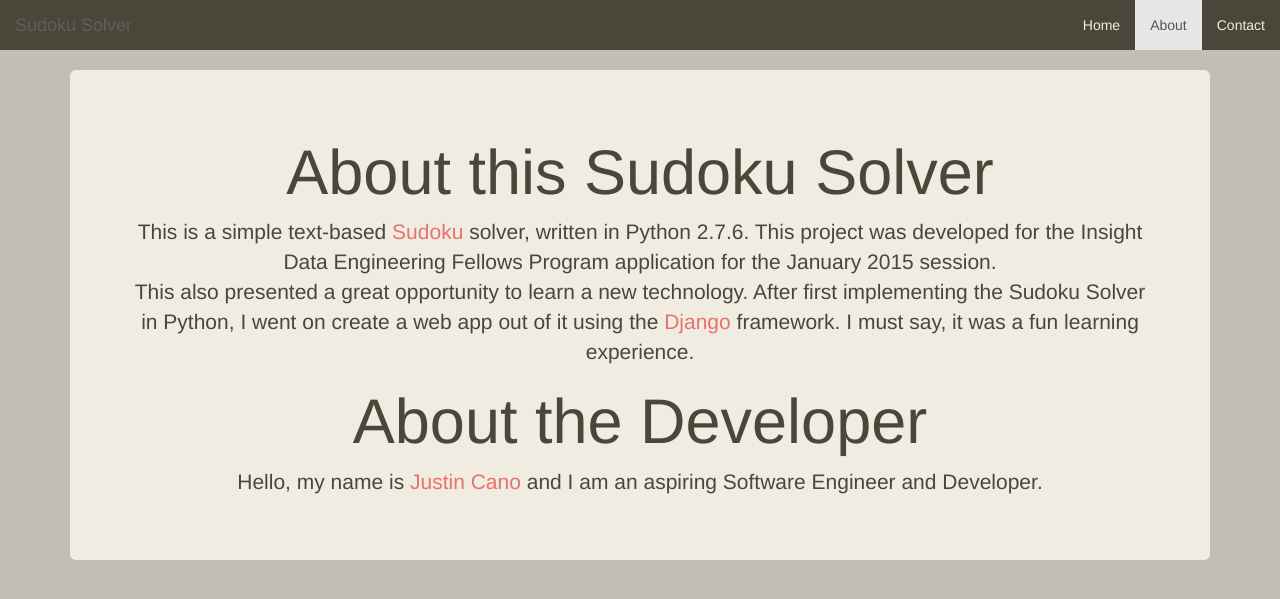
After one commit to hyperbit/sudoku-solver-app, a Django app: page /about/about in a window 1280 px wide. The commit adds this page. Shown: the top 599 px of the page. Run offline with Django 3.2, Linux system fonts and the light colour scheme; some libraries are stand-ins or nearby versions.

Commit message:
added about page

```diff
--- /dev/null
+++ b/sudoku/templates/sudoku/about.html
@@ -0,0 +1,26 @@
+{% extends "base.html" %}
+{% load staticfiles %}
+{% load webdesign %}
+
+{% block content %}
+
+<!-- Jumbotron -->
+<div class="jumbotron" align="middle">
+  <h1 align="middle">
+    About this Sudoku Solver
+  </h1>
+  <p>
+    This is a simple text-based <a href="http://www.sudoku.name/rules/en">Sudoku</a> solver, written in Python 2.7.6. This project was developed for the Insight Data Engineering Fellows Program application for the January 2015 session.
+    <br>
+    This also presented a great opportunity to learn a new technology. After first implementing the Sudoku Solver in Python, I went on create a web app out of it using the <a href="http://www.djangoproject.com">Django</a> framework. I must say, it was a fun learning experience.
+  </p>
+  <h1 align="middle">
+    About the Developer
+  </h1>
+  <p>
+    Hello, my name is <a href="http://www.jcano.me">Justin Cano</a> and I am an aspiring Software Engineer and Developer.
+  </p>
+</div>
+
+
+{% endblock content %}
--- a/sudoku/urls.py
+++ b/sudoku/urls.py
@@ -4,4 +4,5 @@ import views
 
 urlpatterns = patterns('',
     url(r'^$', views.index, name='index'),
+    url(r'^about', views.about, name='about'),
 )
--- a/sudoku/views.py
+++ b/sudoku/views.py
@@ -39,6 +39,7 @@ def index(request):
         form = UploadFileForm()
 
         data = {}
+        data['title'] = 'Home'
         data['form'] = form
         data['solution'] = None
         data['board'] = None
@@ -59,6 +60,9 @@ def index(request):
             data['error'] = "Oh no! Something was wrong with your input :("
 
     return render(request, 'sudoku/index.html', data)
+
+def about(request):
+    return render(request, 'sudoku/about.html', {'title':'About'})
 
 # Helper methods
 def handle_uploaded_file(f):
--- a/sudoku_solver/urls.py
+++ b/sudoku_solver/urls.py
@@ -8,4 +8,5 @@ urlpatterns = patterns('',
 
     url(r'^$', include('sudoku.urls', namespace="sudoku")),
     url(r'^admin/', include(admin.site.urls)),
+    url(r'^about/', include('sudoku.urls', namespace="sudoku")),
 )
--- a/templates/base.html
+++ b/templates/base.html
@@ -24,9 +24,9 @@
       <!-- Collect the nav links, forms, and other content for toggling -->
       <div class="collapse navbar-collapse" id="bs-example-navbar-collapse-1">
         <ul class="nav navbar-nav navbar-right">
-          <li class="active"><a href="#">Home</a></li>
-          <li><a href="#">About</a></li>
-          <li><a href="#">Contact</a></li>
+          <li {% if title == 'Home' %} class='active' {% endif %}><a href="/">Home</a></li>
+          <li {% if title == 'About' %} class='active' {% endif %}><a href="/about/about">About</a></li>
+          <li {% if title == 'Contact' %} class='active' {% endif %}><a href="#">Contact</a></li>
         </ul>
       </div><!-- /.navbar-collapse -->
     </div><!-- /.container-fluid -->
```
